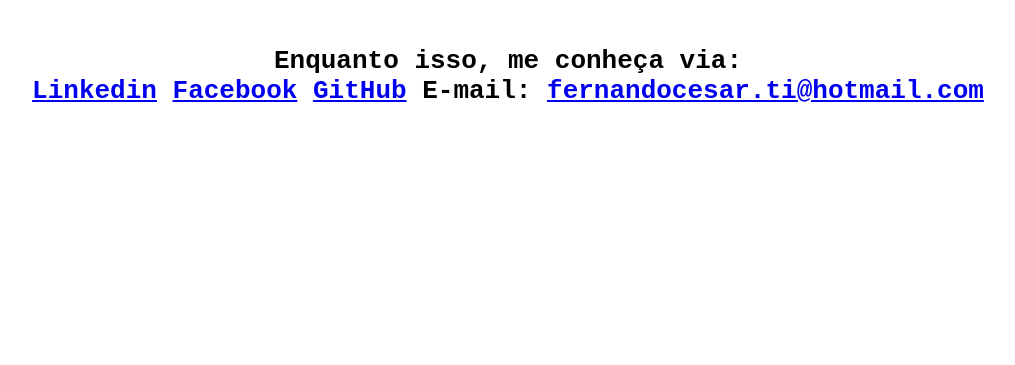
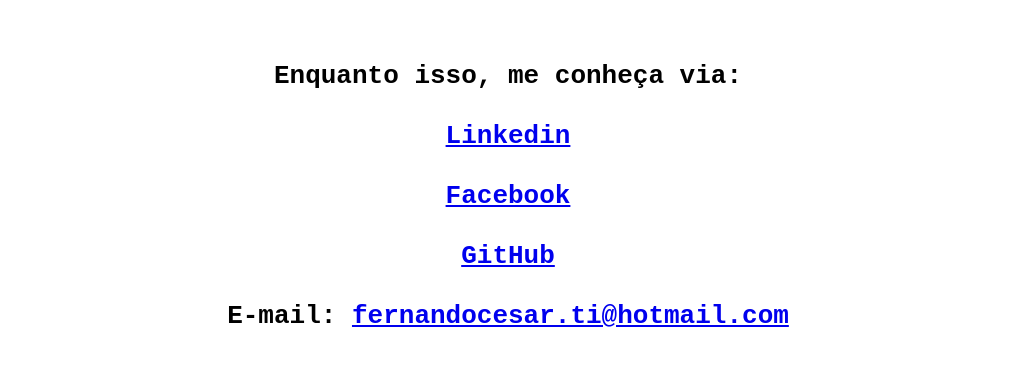
Before and after one commit to fernandocesardev/fernandocesardev.github.io, a website: page index.html in a window 1280 px wide. Shown: the part 41-406 px from the top of the page, without its empty margins (132-1147 px from the left). Drawn offline with Linux system fonts and the light colour scheme.

Commit message:
Removing image and add more contacts

```diff
--- a/index.html
+++ b/index.html
@@ -11,14 +11,14 @@
   </style>
 </head>
 <body>
-  <h2>Página em construção</h2><br>
+  <h2>Página em construção</h2><br><br>
   <h1>
-    Enquanto isso, me conheça via: <br>
-    <a href="https://br.linkedin.com/in/fernando-césar-halfeld-renesto-49880545">Linkedin</a>
+    Enquanto isso, me conheça via: <br><br>
+    <a href="https://br.linkedin.com/in/fernando-césar-halfeld-renesto-49880545">Linkedin</a> <br><br>
 
-    <a href="https://www.facebook.com/fernando.renesto.9">Facebook</a>
+    <a href="https://www.facebook.com/fernando.renesto.9">Facebook</a> <br><br>
 
-    <a href="https://github.com/fernandorenesto">GitHub</a>
+    <a href="https://github.com/fernandorenesto">GitHub</a> <br><br>
 
     E-mail: <a href="mailto:fernandocesar.ti@hotmail.com">fernandocesar.ti@hotmail.com</a>
   </h1>
```
